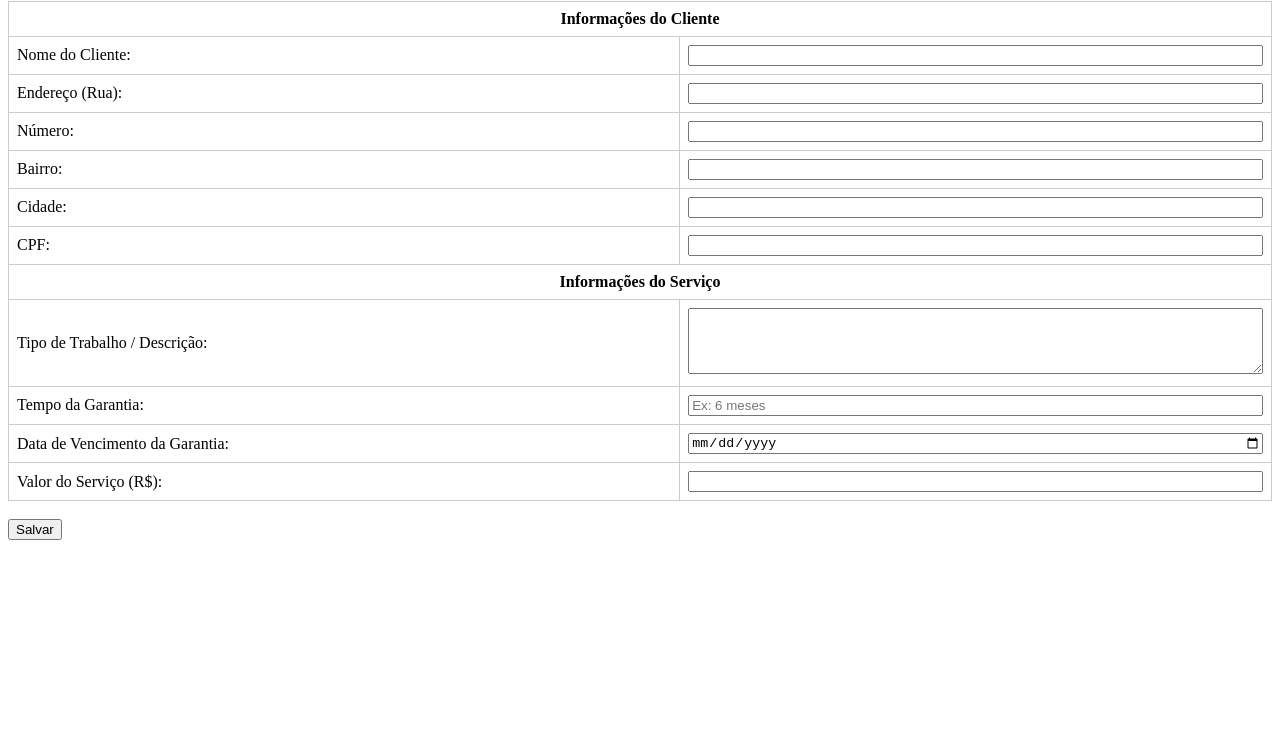
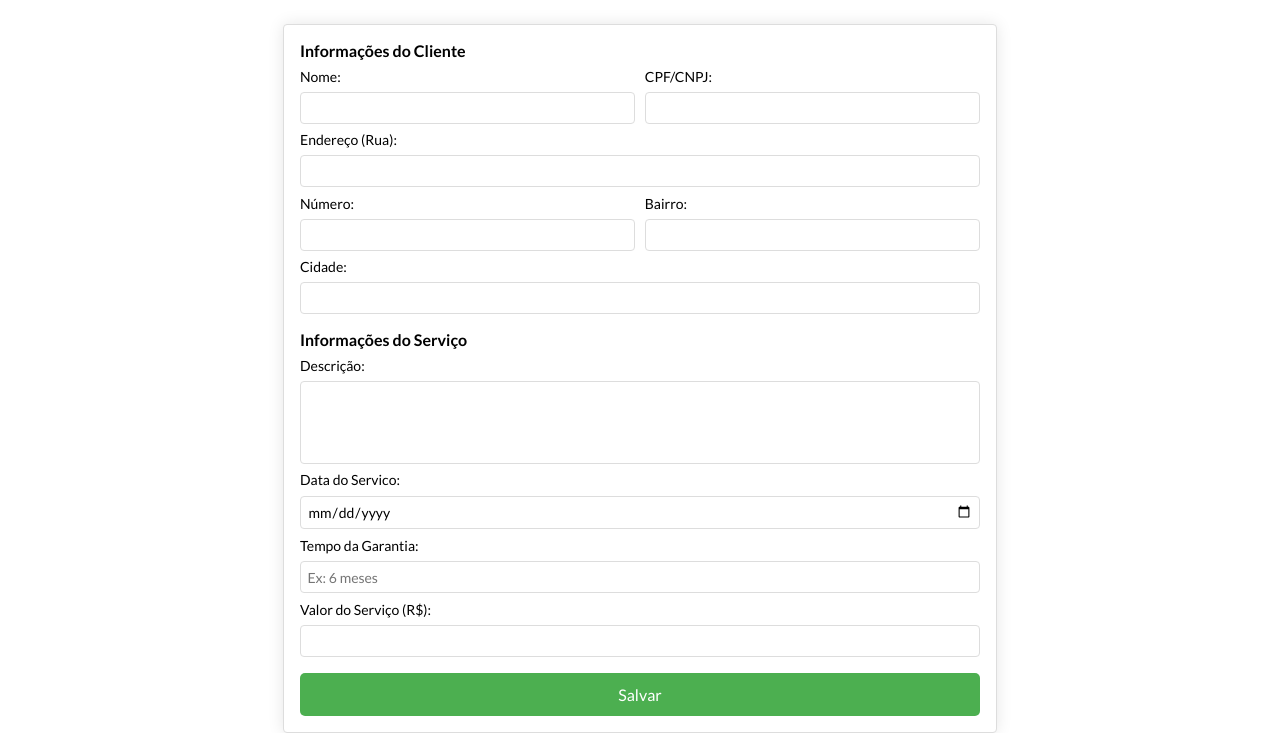
Before and after one commit to pdaug/garantia, a website: page index.html in a window 1280 px wide. Shown: the part 79-812 px from the top of the page. Drawn offline with Linux system fonts and the light colour scheme.

Commit message:
add: new style

```diff
--- a/index.html
+++ b/index.html
@@ -7,78 +7,114 @@
     <link rel="preconnect" href="https://fonts.googleapis.com" />
     <link rel="preconnect" href="https://fonts.gstatic.com" crossorigin />
     <link
+      rel="stylesheet"
       href="https://fonts.googleapis.com/css2?family=Lato:ital,wght@0,100;0,300;0,400;0,700;0,900;1,100;1,300;1,400;1,700;1,900&family=Open+Sans:ital,wght@0,300..800;1,300..800&family=Roboto:ital,wght@0,100..900;1,100..900&display=swap"
-      rel="stylesheet"
     />
     <link rel="stylesheet" href="src/style.css" />
+    <link rel="shortcut icon" href="src/favicon.png" type="image/x-icon" />
   </head>
   <body>
     <div class="container">
       <h1>Garantia de Serviço</h1>
 
       <form action="#" method="post">
-        <table>
-          <tr>
-            <th colspan="2">Informações do Cliente</th>
-          </tr>
-          <tr>
-            <td>Nome do Cliente:</td>
-            <td><input type="text" name="nome_cliente" required /></td>
-          </tr>
-          <tr>
-            <td>Endereço (Rua):</td>
-            <td><input type="text" name="endereco_rua" required /></td>
-          </tr>
-          <tr>
-            <td>Número:</td>
-            <td><input type="text" name="endereco_numero" required /></td>
-          </tr>
-          <tr>
-            <td>Bairro:</td>
-            <td><input type="text" name="bairro" required /></td>
-          </tr>
-          <tr>
-            <td>Cidade:</td>
-            <td><input type="text" name="cidade" required /></td>
-          </tr>
-          <tr>
-            <td>CPF:</td>
-            <td><input type="text" name="cpf" required /></td>
-          </tr>
+        <div class="form-section">
+          <h2>Informações do Cliente</h2>
 
-          <tr>
-            <th colspan="2">Informações do Serviço</th>
-          </tr>
-          <tr>
-            <td>Tipo de Trabalho / Descrição:</td>
-            <td><textarea name="descricao" rows="4" required></textarea></td>
-          </tr>
-          <tr>
-            <td>Tempo da Garantia:</td>
-            <td>
+          <div class="form-row">
+            <div class="form-group">
+              <label for="nome_cliente">Nome:</label>
               <input
                 type="text"
-                name="tempo_garantia"
-                placeholder="Ex: 6 meses"
+                id="nome_cliente"
+                name="nome_cliente"
                 required
               />
-            </td>
-          </tr>
-          <tr>
-            <td>Data de Vencimento da Garantia:</td>
-            <td><input type="date" name="data_vencimento" required /></td>
-          </tr>
-          <tr>
-            <td>Valor do Serviço (R$):</td>
-            <td>
-              <input type="number" name="valor_servico" step="0.01" required />
-            </td>
-          </tr>
-        </table>
+            </div>
+            <div class="form-group">
+              <label for="cpf">CPF/CNPJ:</label>
+              <input type="text" id="cpf" name="cpf" required />
+            </div>
+          </div>
 
-        <br />
+          <div class="form-group">
+            <label for="endereco_rua">Endereço (Rua):</label>
+            <input type="text" id="endereco_rua" name="endereco_rua" required />
+          </div>
+
+          <div class="form-row">
+            <div class="form-group">
+              <label for="endereco_numero">Número:</label>
+              <input
+                type="text"
+                id="endereco_numero"
+                name="endereco_numero"
+                required
+              />
+            </div>
+
+            <div class="form-group">
+              <label for="bairro">Bairro:</label>
+              <input type="text" id="bairro" name="bairro" required />
+            </div>
+          </div>
+
+          <div class="form-group">
+            <label for="cidade">Cidade:</label>
+            <input type="text" id="cidade" name="cidade" required />
+          </div>
+        </div>
+
+        <div class="form-section">
+          <h2>Informações do Serviço</h2>
+
+          <div class="form-group">
+            <label for="descricao">Descrição:</label>
+            <textarea
+              id="descricao"
+              name="descricao"
+              rows="4"
+              required
+            ></textarea>
+          </div>
+
+          <div class="form-group">
+            <label for="data_servico">Data do Servico:</label>
+            <input
+              type="date"
+              id="data_vencimento"
+              name="data_vencimento"
+              required
+            />
+          </div>
+
+          <div class="form-group">
+            <label for="tempo_garantia">Tempo da Garantia:</label>
+            <input
+              type="text"
+              id="tempo_garantia"
+              name="tempo_garantia"
+              placeholder="Ex: 6 meses"
+              required
+            />
+          </div>
+
+          <div class="form-group">
+            <label for="valor_servico">Valor do Serviço (R$):</label>
+            <input
+              type="number"
+              id="valor_servico"
+              name="valor_servico"
+              step="0.01"
+              required
+            />
+          </div>
+        </div>
+
         <button type="submit">Salvar</button>
       </form>
     </div>
+
+    <script src="src/script.js"></script>
   </body>
 </html>
--- a/src/index.js
+++ /dev/null
@@ -1 +0,0 @@
-console.log("garantia loaded!");
--- /dev/null
+++ b/src/script.js
@@ -0,0 +1,10 @@
+console.log("garantia loaded!");
+
+const formElement = document.querySelector("form");
+
+const submitHandler = function (event) {
+  event.preventDefault();
+  window.print();
+};
+
+formElement.addEventListener("submit", submitHandler);
--- a/src/style.css
+++ b/src/style.css
@@ -1,14 +1,106 @@
-table {
-  width: 100%;
-  border-collapse: collapse;
+* {
+  font-family: "Lato", sans-serif;
 }
-td,
-th {
-  padding: 8px;
-  border: 1px solid #ccc;
+
+body {
+  display: flex;
+  flex-direction: column;
+  margin: 0;
 }
+
+h1 {
+  font-size: 2rem;
+  text-align: center;
+  margin: 0;
+  padding: 2rem;
+}
+
+h2 {
+  font-size: 1rem;
+  margin: 0;
+  padding: 0;
+}
+
+form {
+  background-color: white;
+  border: 1px solid #ddd;
+  border-radius: 4px;
+  box-shadow: 0 0 1rem rgba(0, 0, 0, 0.1);
+  display: flex;
+  flex-direction: column;
+  gap: 1rem;
+  margin: 0 auto;
+  max-width: 680px;
+  padding: 1rem;
+}
+
+.form-row {
+  display: flex;
+  gap: 0.6rem;
+}
+
+.form-section {
+  display: flex;
+  flex-direction: column;
+  gap: 0.6rem;
+}
+
+.form-group {
+  display: flex;
+  flex: 1;
+  flex-direction: column;
+  gap: 0.2rem;
+}
+
+label {
+  font-size: 0.875rem;
+  font-weight: normal;
+  line-height: 1;
+  margin-bottom: 5px;
+}
+
 input,
 textarea {
+  border: 1px solid #ddd;
+  border-radius: 4px;
+  box-sizing: border-box;
+  font-size: 0.875rem;
+  padding: 0.4rem;
+}
+
+textarea {
+  resize: none;
+}
+
+button {
+  background-color: #4caf50;
+  color: white;
+  border: none;
+  padding: 12px 20px;
+  font-size: 16px;
+  border-radius: 5px;
+  cursor: pointer;
   width: 100%;
-  box-sizing: border-box;
 }
+
+button:hover {
+  background-color: #45a049;
+}
+
+@media (max-width: 600px) {
+  form {
+    border: none;
+    box-shadow: none;
+  }
+}
+
+@media print {
+  form {
+    border: none;
+    box-shadow: none;
+  }
+
+  button {
+    display: none;
+  }
+}
```
Also changed, not shown: 1 other file.
